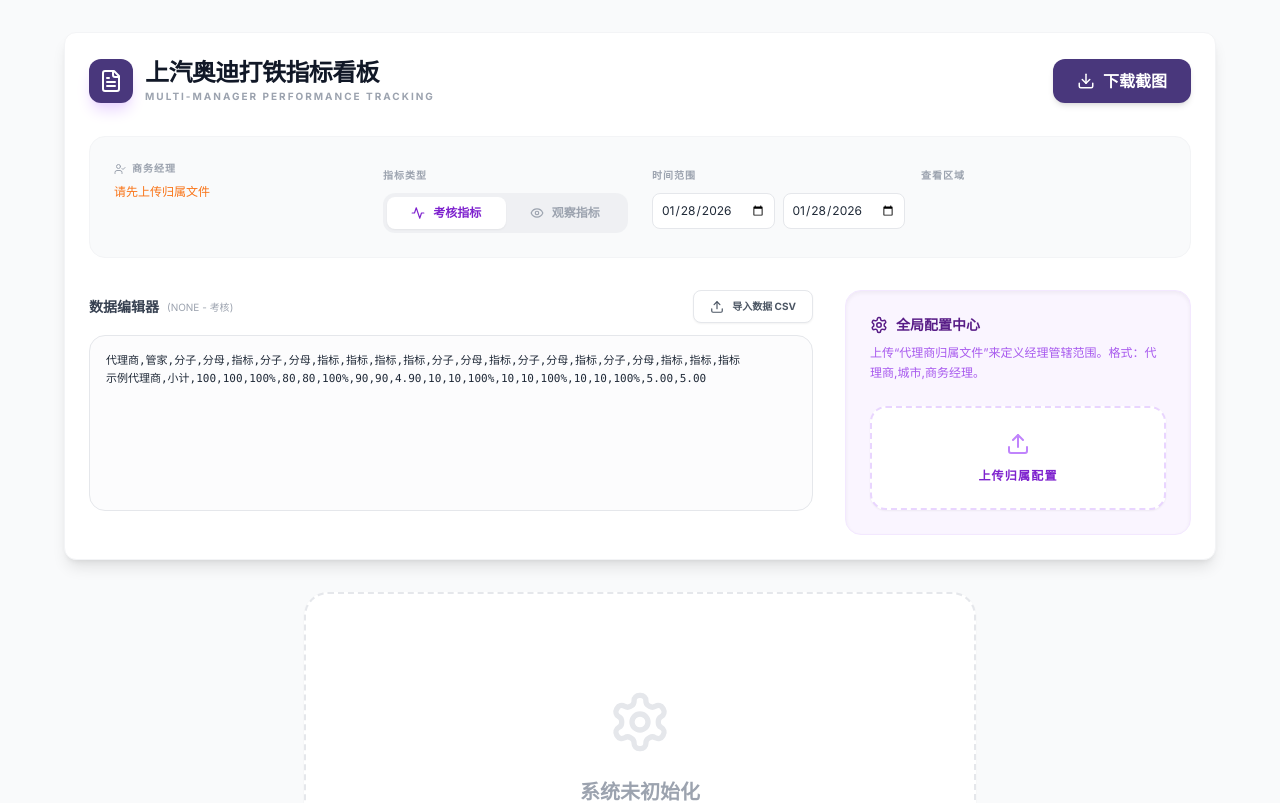
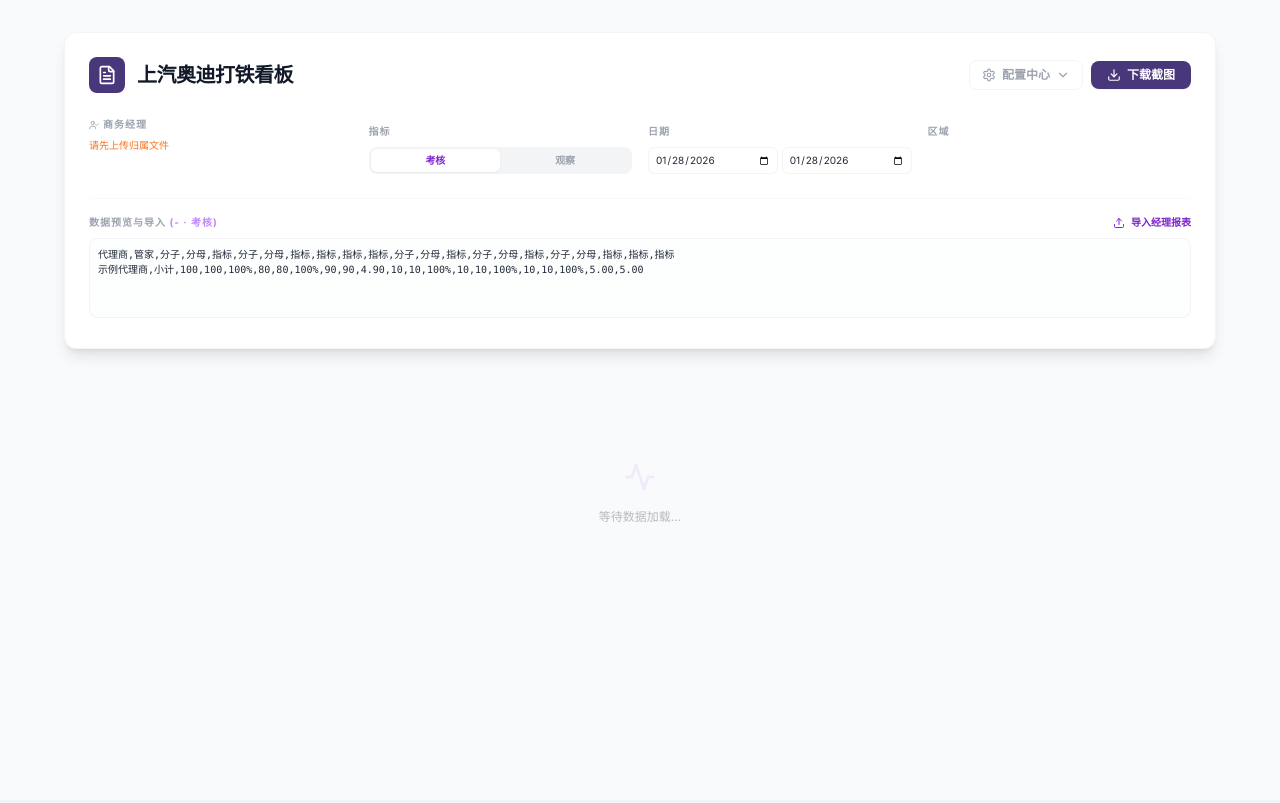
Before and after one commit to doriyyds-dori/AUDI-, a React (Vite) app: page / in a window 1280 px wide. Shown: the top 803 px of the page. Built offline with nearby package versions, Linux system fonts and the light colour scheme.

Commit message:
feat: Add UI icons for collapsible sections
Introduces `ChevronDown` and `ChevronUp` icons from `lucide-react` to the application. These icons are intended for use in future UI enhancements to indicate collapsible sections, improving user experience and navigation.

```diff
--- a/src/App.tsx
+++ b/src/App.tsx
@@ -5,35 +5,31 @@
 import ReportView from './components/ReportView';
 import AnalysisPanel from './components/AnalysisPanel';
 import html2canvas from 'html2canvas';
-import { Download, Upload, FileText, Activity, Eye, Settings, UserCheck } from 'lucide-react';
+import { Download, Upload, FileText, Activity, Eye, Settings, UserCheck, ChevronDown, ChevronUp } from 'lucide-react';
 
 const STORAGE_KEY_ATTRIBUTION = 'audi_dealer_attribution_v3';
 const STORAGE_KEY_MULTI_DATA = 'audi_multi_manager_data_v3';
 
 const App: React.FC = () => {
-  // 1. Core State: Attribution & Managers
   const [attributions, setAttributions] = useState<AttributionMap>(() => {
     const saved = localStorage.getItem(STORAGE_KEY_ATTRIBUTION);
     return saved ? JSON.parse(saved) : {};
   });
   const [activeManager, setActiveManager] = useState<string>('');
-
-  // 2. Core State: Multi-Manager Data
   const [multiData, setMultiData] = useState<MultiManagerStorage>(() => {
     const saved = localStorage.getItem(STORAGE_KEY_MULTI_DATA);
     return saved ? JSON.parse(saved) : {};
   });
 
-  // 3. View State
   const [reportType, setReportType] = useState<ReportType>('performance');
   const [activeCity, setActiveCity] = useState<string>('');
   const [startDate, setStartDate] = useState<string>(new Date().toISOString().split('T')[0]);
   const [endDate, setEndDate] = useState<string>(new Date().toISOString().split('T')[0]);
   const [processedData, setProcessedData] = useState<Record<string, DealerData[]> | null>(null);
+  const [isConfigOpen, setIsConfigOpen] = useState(false);
 
   const reportRef = useRef<HTMLDivElement>(null);
 
-  // Derived Values
   const availableManagers = Array.from(new Set((Object.values(attributions) as DealerAttribution[]).map(a => a.businessManager))).sort();
   const availableCities = activeManager
     ? Array.from(new Set((Object.values(attributions) as DealerAttribution[]).filter(a => a.businessManager === activeManager).map(a => a.city))).sort()
@@ -43,18 +39,17 @@
     ? multiData[activeManager][reportType]
     : (reportType === 'performance' ? DEFAULT_PERFORMANCE_CSV : DEFAULT_OBSERVATION_CSV);
 
-  // Effects
   useEffect(() => {
     if (availableManagers.length > 0 && !activeManager) {
       setActiveManager(availableManagers[0]);
     }
-  }, [availableManagers]);
+  }, [availableManagers, activeManager]);
 
   useEffect(() => {
     if (availableCities.length > 0 && (!activeCity || !availableCities.includes(activeCity))) {
       setActiveCity(availableCities[0]);
     }
-  }, [availableCities]);
+  }, [availableCities, activeCity]);
 
   useEffect(() => {
     if (activeManager) {
@@ -67,7 +62,6 @@
     }
   }, [activeManager, reportType, multiData, attributions, currentCsv]);
 
-  // Persistence
   useEffect(() => {
     localStorage.setItem(STORAGE_KEY_ATTRIBUTION, JSON.stringify(attributions));
   }, [attributions]);
@@ -86,17 +80,30 @@
     link.click();
   };
 
+  const decodeCSV = (buffer: ArrayBuffer): string => {
+    // Attempt UTF-8 first
+    const utf8Decoder = new TextDecoder('utf-8');
+    const text = utf8Decoder.decode(buffer);
+    // If it contains the replacement character, it's likely GBK (Excel standard)
+    if (text.includes('')) {
+      return new TextDecoder('gbk').decode(buffer);
+    }
+    return text;
+  };
+
   const handleFileUpload = (e: React.ChangeEvent<HTMLInputElement>, target: ReportType | 'attribution') => {
     const file = e.target.files?.[0];
     if (!file) return;
 
     const reader = new FileReader();
     reader.onload = (evt) => {
-      const text = evt.target?.result as string;
+      const buffer = evt.target?.result as ArrayBuffer;
+      const text = decodeCSV(buffer);
+
       if (target === 'attribution') {
         const newMap = parseAttributionCSV(text);
         setAttributions(newMap);
-        alert("系统配置已更新。");
+        alert("系统归属配置已更新。");
       } else {
         if (!activeManager) return alert("请先选择商务经理");
         setMultiData(prev => ({
@@ -106,61 +113,75 @@
             [target]: text
           }
         }));
-        alert(`${activeManager} 的 ${target === 'performance' ? '考核' : '观察'}数据已覆盖更新。`);
+        alert(`${activeManager} 的数据已更新。`);
       }
     };
-    reader.readAsText(file);
-    e.target.value = ''; // Reset input
-  };
-
-  const handleManualEdit = (text: string) => {
-    if (!activeManager) return;
-    setMultiData(prev => ({
-      ...prev,
-      [activeManager]: {
-        ...(prev[activeManager] || { performance: '', observation: '' }),
-        [reportType]: text
-      }
-    }));
+    reader.readAsArrayBuffer(file);
+    e.target.value = '';
   };
 
   return (
     <div className="min-h-screen bg-gray-50 p-4 lg:p-8 font-sans text-gray-800">
-      <div className="max-w-6xl mx-auto bg-white rounded-xl shadow-lg p-6 mb-8 border border-gray-100">
+      <div className="max-w-6xl mx-auto bg-white rounded-xl shadow-lg p-6 mb-8 border border-gray-100 relative">
 
-        {/* Header */}
-        <div className="flex flex-col md:flex-row justify-between items-start md:items-center gap-4 mb-8">
+        {/* Top Header & Config Toggle */}
+        <div className="flex flex-col md:flex-row justify-between items-start md:items-center gap-4 mb-6">
           <div className="flex items-center gap-3">
-             <div className="bg-[#49377C] p-2.5 rounded-xl text-white shadow-lg shadow-purple-200">
-                <FileText size={24} />
+             <div className="bg-[#49377C] p-2 rounded-lg text-white">
+                <FileText size={20} />
              </div>
              <div>
-                <h1 className="text-2xl font-black text-gray-900 tracking-tight">上汽奥迪打铁指标看板</h1>
-                <p className="text-[10px] text-gray-400 font-bold tracking-[0.2em] uppercase">Multi-Manager Performance Tracking</p>
+                <h1 className="text-xl font-black text-gray-900 tracking-tight">上汽奥迪打铁看板</h1>
              </div>
           </div>
-          <button onClick={handleDownload} className="flex items-center gap-2 bg-[#49377C] hover:bg-[#3a2c63] text-white px-6 py-2.5 rounded-xl font-bold transition-all shadow-md active:scale-95">
-            <Download size={18} /> 下载截图
+
+          <div className="flex items-center gap-2">
+            <button
+              onClick={() => setIsConfigOpen(!isConfigOpen)}
+              className={`flex items-center gap-1.5 px-3 py-1.5 rounded-lg text-xs font-bold transition-all border ${isConfigOpen ? 'bg-purple-50 border-purple-200 text-purple-700' : 'bg-white text-gray-400 hover:text-gray-600 border-gray-100'}`}
+            >
+              <Settings size={14} />
+              配置中心
+              {isConfigOpen ? <ChevronUp size={14} /> : <ChevronDown size={14} />}
+            </button>
+            <button onClick={handleDownload} className="flex items-center gap-1.5 bg-[#49377C] hover:bg-[#3a2c63] text-white px-4 py-1.5 rounded-lg text-xs font-bold transition-all shadow-sm">
+              <Download size={14} /> 下载截图
             </button>
           </div>
+        </div>
 
-        {/* Global Controls */}
-        <div className="grid grid-cols-1 md:grid-cols-2 lg:grid-cols-4 gap-6 mb-8 bg-gray-50 p-6 rounded-2xl border border-gray-100">
+        {/* Collapsible Global Config */}
+        {isConfigOpen && (
+          <div className="mb-6 p-4 bg-purple-50 rounded-xl border border-purple-100 animate-in slide-in-from-top duration-200">
+            <div className="flex flex-col md:flex-row items-center justify-between gap-4">
+               <div className="text-xs text-purple-600/80 max-w-md">
+                 <span className="font-bold text-purple-800 block mb-1">全局归属配置</span>
+                 上传“代理商归属文件”来定义经理管辖范围。格式：代理商,城市,商务经理。
+               </div>
+               <label className="flex items-center gap-2 cursor-pointer bg-white hover:bg-purple-100 border border-purple-200 px-4 py-2 rounded-lg transition-all shadow-sm">
+                  <Upload size={14} className="text-purple-600" />
+                  <span className="text-xs font-bold text-purple-700">更新归属 CSV</span>
+                  <input type="file" accept=".csv" onChange={(e) => handleFileUpload(e, 'attribution')} className="hidden" />
+               </label>
+            </div>
+          </div>
+        )}
 
-          {/* Manager Selector */}
-          <div className="space-y-2 lg:col-span-1">
-             <label className="flex items-center gap-1.5 text-[10px] font-bold text-gray-400 uppercase tracking-widest">
-               <UserCheck size={12} /> 商务经理
+        {/* Controls Row */}
+        <div className="grid grid-cols-1 md:grid-cols-4 gap-4 mb-6">
+          <div className="md:col-span-1 space-y-1.5">
+             <label className="text-[10px] font-bold text-gray-400 uppercase tracking-widest flex items-center gap-1">
+               <UserCheck size={10} /> 商务经理
              </label>
-             <div className="flex flex-wrap gap-1.5">
+             <div className="flex flex-wrap gap-1">
                 {availableManagers.length === 0 ? (
-                  <p className="text-xs text-orange-500 font-medium">请先上传归属文件</p>
+                  <p className="text-[10px] text-orange-500 font-medium">请先上传归属文件</p>
                 ) : (
                   availableManagers.map(mgr => (
                     <button
                       key={mgr}
                       onClick={() => setActiveManager(mgr)}
-                      className={`px-3 py-1.5 rounded-lg text-xs font-bold transition-all border ${activeManager === mgr ? 'bg-purple-700 border-purple-700 text-white shadow-md' : 'bg-white text-gray-500 border-gray-200 hover:border-purple-200 hover:text-purple-600'}`}
+                      className={`px-2 py-1 rounded text-[10px] font-bold transition-all border ${activeManager === mgr ? 'bg-purple-700 border-purple-700 text-white' : 'bg-white text-gray-500 border-gray-100 hover:border-purple-200'}`}
                     >
                       {mgr}
                     </button>
@@ -169,37 +190,30 @@
              </div>
           </div>
 
-          {/* Report Type */}
-          <div className="space-y-2">
-             <label className="text-[10px] font-bold text-gray-400 uppercase tracking-widest">指标类型</label>
-             <div className="flex bg-gray-200/50 p-1 rounded-xl">
-                <button onClick={() => setReportType('performance')} className={`flex-1 flex items-center justify-center gap-2 py-2 rounded-lg text-xs font-bold transition-all ${reportType === 'performance' ? 'bg-white shadow-sm text-purple-700' : 'text-gray-400 hover:text-gray-600'}`}>
-                  <Activity size={14} /> 考核指标
-                </button>
-                <button onClick={() => setReportType('observation')} className={`flex-1 flex items-center justify-center gap-2 py-2 rounded-lg text-xs font-bold transition-all ${reportType === 'observation' ? 'bg-white shadow-sm text-purple-700' : 'text-gray-400 hover:text-gray-600'}`}>
-                  <Eye size={14} /> 观察指标
-                </button>
+          <div className="space-y-1.5">
+             <label className="text-[10px] font-bold text-gray-400 uppercase tracking-widest">指标</label>
+             <div className="flex bg-gray-100 p-0.5 rounded-lg">
+                <button onClick={() => setReportType('performance')} className={`flex-1 py-1 rounded-md text-[10px] font-bold transition-all ${reportType === 'performance' ? 'bg-white shadow-sm text-purple-700' : 'text-gray-400'}`}>考核</button>
+                <button onClick={() => setReportType('observation')} className={`flex-1 py-1 rounded-md text-[10px] font-bold transition-all ${reportType === 'observation' ? 'bg-white shadow-sm text-purple-700' : 'text-gray-400'}`}>观察</button>
              </div>
           </div>
 
-          {/* Date Picker */}
-          <div className="space-y-2">
-            <label className="text-[10px] font-bold text-gray-400 uppercase tracking-widest">时间范围</label>
-            <div className="flex gap-2">
-              <input type="date" value={startDate} onChange={(e) => setStartDate(e.target.value)} className="w-1/2 text-xs border border-gray-200 rounded-lg px-2 py-2 outline-none focus:ring-2 focus:ring-purple-100" />
-              <input type="date" value={endDate} onChange={(e) => setEndDate(e.target.value)} className="w-1/2 text-xs border border-gray-200 rounded-lg px-2 py-2 outline-none focus:ring-2 focus:ring-purple-100" />
+          <div className="space-y-1.5">
+            <label className="text-[10px] font-bold text-gray-400 uppercase tracking-widest">日期</label>
+            <div className="flex gap-1">
+              <input type="date" value={startDate} onChange={(e) => setStartDate(e.target.value)} className="w-1/2 text-[10px] border border-gray-100 rounded-md px-1.5 py-1 outline-none" />
+              <input type="date" value={endDate} onChange={(e) => setEndDate(e.target.value)} className="w-1/2 text-[10px] border border-gray-100 rounded-md px-1.5 py-1 outline-none" />
             </div>
           </div>
 
-          {/* City Selector */}
-          <div className="space-y-2">
-             <label className="text-[10px] font-bold text-gray-400 uppercase tracking-widest">查看区域</label>
-             <div className="flex flex-wrap gap-1.5">
+          <div className="space-y-1.5">
+             <label className="text-[10px] font-bold text-gray-400 uppercase tracking-widest">区域</label>
+             <div className="flex flex-wrap gap-1">
                 {availableCities.map(city => (
                   <button
                     key={city}
                     onClick={() => setActiveCity(city)}
-                    className={`px-3 py-1.5 rounded-lg text-xs font-bold transition-all border ${activeCity === city ? 'bg-white border-purple-200 text-purple-700 shadow-sm' : 'text-gray-400 border-transparent hover:text-gray-600'}`}
+                    className={`px-2 py-1 rounded text-[10px] font-bold transition-all border ${activeCity === city ? 'bg-white border-purple-200 text-purple-700' : 'text-gray-400 border-transparent hover:text-gray-600'}`}
                   >
                     {city}
                   </button>
@@ -208,56 +222,38 @@
           </div>
         </div>
 
-        {/* Data Management Section */}
-        <div className="grid grid-cols-1 lg:grid-cols-3 gap-8">
-           <div className="lg:col-span-2">
-              <div className="flex justify-between items-center mb-3">
-                 <h3 className="flex items-center gap-2 text-sm font-bold text-gray-700">
-                    数据编辑器 <span className="text-[10px] text-gray-400 font-normal uppercase">({activeManager || 'None'} - {reportType === 'performance' ? '考核' : '观察'})</span>
+        {/* Compact Editor Area */}
+        <div className="border-t border-gray-50 pt-4">
+           <div className="flex justify-between items-center mb-2">
+              <h3 className="text-[10px] font-bold text-gray-400 uppercase tracking-widest">
+                数据预览与导入 <span className="text-purple-400">({activeManager || '-'} · {reportType === 'performance' ? '考核' : '观察'})</span>
               </h3>
-                 <label className="flex items-center gap-2 cursor-pointer text-[10px] font-bold bg-white hover:bg-gray-50 border border-gray-200 px-4 py-2 rounded-lg transition-all text-gray-600 shadow-sm active:translate-y-px">
-                    <Upload size={14} /> 导入数据 CSV
+              <label className="flex items-center gap-1.5 cursor-pointer text-[10px] font-bold text-purple-700 hover:text-purple-800 transition-colors">
+                <Upload size={12} /> 导入经理报表
                 <input type="file" accept=".csv" onChange={(e) => handleFileUpload(e, reportType)} className="hidden" />
               </label>
            </div>
            <textarea
              value={currentCsv}
-                onChange={(e) => handleManualEdit(e.target.value)}
-                className="w-full h-44 font-mono text-[11px] border border-gray-200 rounded-2xl p-4 focus:ring-4 focus:ring-purple-50 outline-none resize-none bg-gray-50/50 leading-relaxed"
-                placeholder="在此粘贴或导入 CSV 数据..."
+             onChange={(e) => {
+               const val = e.target.value;
+               setMultiData(prev => ({
+                 ...prev,
+                 [activeManager]: { ...(prev[activeManager] || { performance: '', observation: '' }), [reportType]: val }
+               }));
+             }}
+             className="w-full h-20 font-mono text-[10px] border border-gray-100 rounded-lg p-2 bg-gray-50/30 outline-none resize-none focus:ring-1 focus:ring-purple-100"
+             placeholder="CSV 数据内容..."
            />
-           </div>
-
-           <div className="bg-purple-50 rounded-2xl p-6 border border-purple-100 flex flex-col justify-between shadow-inner">
-              <div>
-                <h4 className="flex items-center gap-2 text-sm font-bold text-purple-900 mb-2">
-                  <Settings size={18} /> 全局配置中心
-                </h4>
-                <p className="text-xs text-purple-600/80 mb-6 leading-relaxed">
-                  上传“代理商归属文件”来定义经理管辖范围。格式：代理商,城市,商务经理。
-                </p>
-              </div>
-              <label className="flex flex-col items-center justify-center gap-3 cursor-pointer bg-white hover:bg-purple-100/50 border-2 border-dashed border-purple-200 p-6 rounded-2xl transition-all group shadow-sm">
-                 <Upload size={24} className="text-purple-400 group-hover:scale-110 transition-transform" />
-                 <span className="text-xs font-black text-purple-700 uppercase tracking-widest">上传归属配置</span>
-                 <input type="file" accept=".csv" onChange={(e) => handleFileUpload(e, 'attribution')} className="hidden" />
-              </label>
-           </div>
         </div>
       </div>
 
       {/* Report Preview */}
       <div className="flex flex-col items-center">
-        {availableManagers.length === 0 ? (
-          <div className="text-center py-24 bg-white rounded-3xl border-2 border-dashed border-gray-200 w-full max-w-2xl shadow-sm">
-             <Settings className="w-16 h-16 text-gray-200 mx-auto mb-6 animate-spin-slow" />
-             <h2 className="text-xl font-bold text-gray-400">系统未初始化</h2>
-             <p className="text-sm text-gray-300 mt-2">请在上方“全局配置中心”上传归属文件</p>
-          </div>
-        ) : processedData && activeCity ? (
+        {processedData && activeCity ? (
           <>
             <ReportView
-              city={activeCity as any}
+              city={activeCity}
               data={processedData[activeCity] || []}
               startDate={startDate}
               endDate={endDate}
@@ -265,7 +261,7 @@
               reportType={reportType}
             />
             <AnalysisPanel
-              city={activeCity as any}
+              city={activeCity}
               data={processedData[activeCity] || []}
               startDate={startDate}
               endDate={endDate}
@@ -273,9 +269,9 @@
             />
           </>
         ) : (
-          <div className="flex flex-col items-center py-20 opacity-50">
-             <Activity className="animate-pulse text-purple-200 w-12 h-12" />
-             <p className="text-xs text-gray-400 mt-4">等待数据加载...</p>
+          <div className="flex flex-col items-center py-20 opacity-30">
+             <Activity size={32} className="animate-pulse text-purple-300" />
+             <p className="text-xs mt-4">等待数据加载...</p>
           </div>
         )}
       </div>
```
Lines whose indentation alone changed are shown as unchanged.
